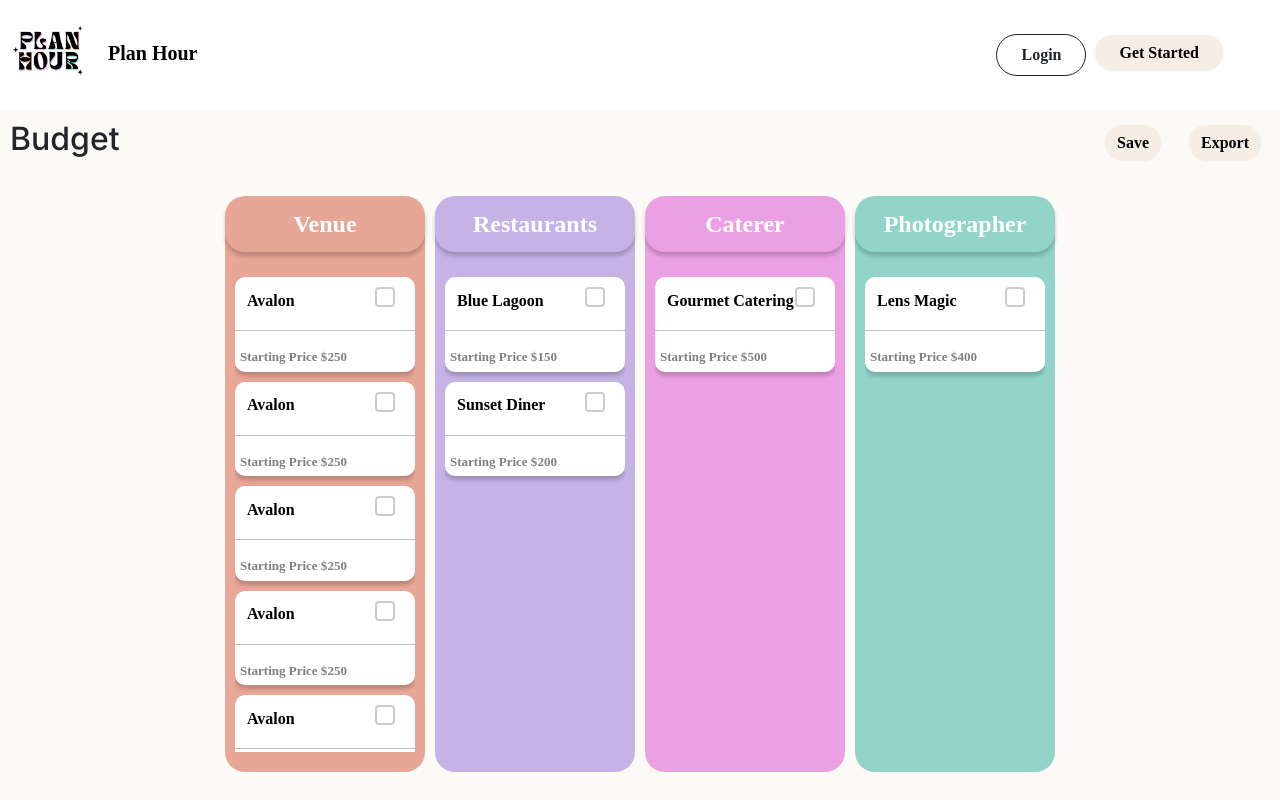
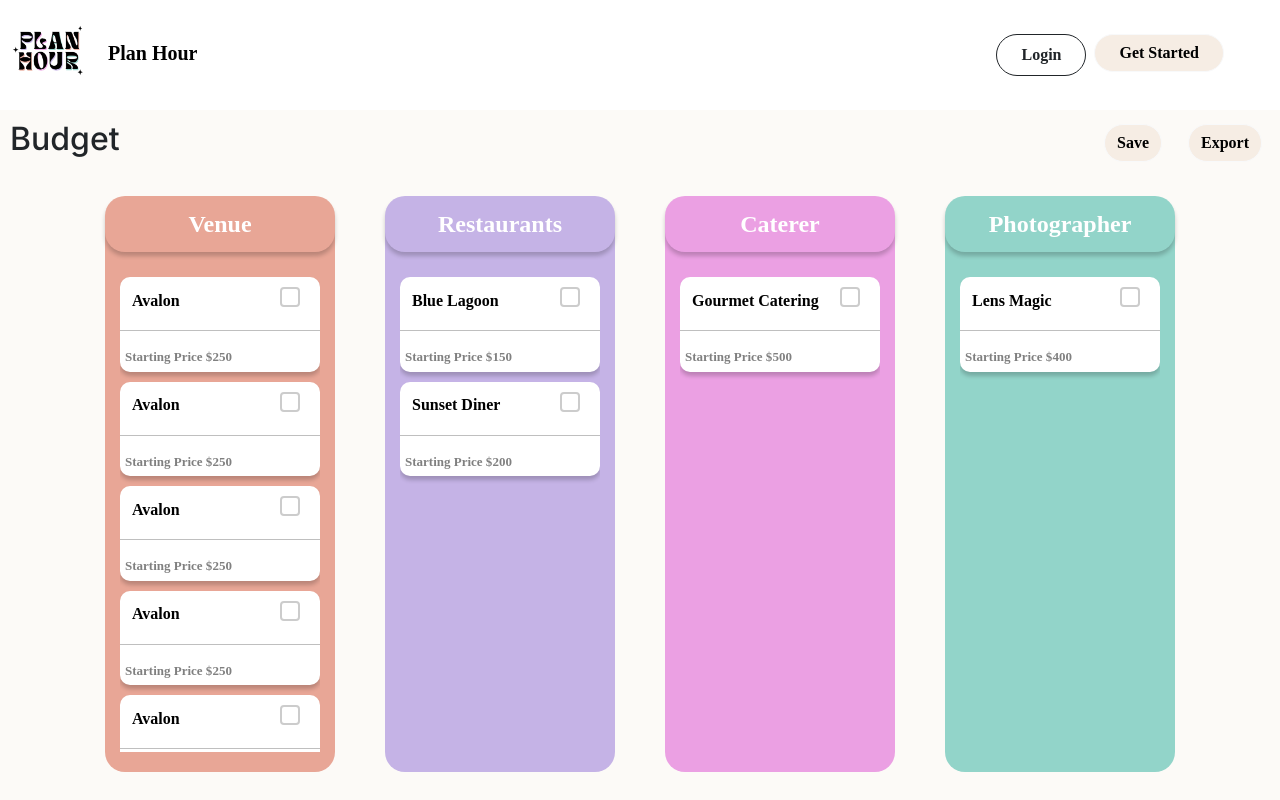
Before and after one commit to MatrixForge/PlanHour, a Next.js app in the folder front-end/: page /BudgetPage in a window 1280 px wide. Shown: the top 800 px of the page. Built offline with nearby package versions, Linux system fonts and the light colour scheme.

Commit message:
fix: css of budget page updated

```diff
--- a/front-end/app/BudgetPage/page.tsx
+++ b/front-end/app/BudgetPage/page.tsx
@@ -1,75 +1,82 @@
 "use client";
-import React from 'react';
-import CustomNavbar from '../components/NavBar';
-import Footer from '../components/footer';
-import VenueBoard from '../components/venueBoard';
-import styles from '../../styles/custom-colors.module.css';
-import styles1 from '../../styles/budgePage.module.css';
-import Link from 'next/link';
-import 'bootstrap/dist/css/bootstrap.min.css';
+import React from "react";
+import CustomNavbar from "../components/NavBar";
+import Footer from "../components/footer";
+import VenueBoard from "../components/venueBoard";
+import styles from "../../styles/custom-colors.module.css";
+import styles1 from "../../styles/budgePage.module.css";
+import Link from "next/link";
+import "bootstrap/dist/css/bootstrap.min.css";
 
 const BudgetPage = () => {
   const budgetData = {
     venue: [
-      { name: 'Avalon', price: 250 },
-      { name: 'Avalon', price: 250 },
-      { name: 'Avalon', price: 250 },
-      { name: 'Avalon', price: 250 },
-      { name: 'Avalon', price: 250 },
-      { name: 'Avalon', price: 250 },
-      { name: 'Rose Garden', price: 300 }
+      { name: "Avalon", price: 250 },
+      { name: "Avalon", price: 250 },
+      { name: "Avalon", price: 250 },
+      { name: "Avalon", price: 250 },
+      { name: "Avalon", price: 250 },
+      { name: "Avalon", price: 250 },
+      { name: "Rose Garden", price: 300 },
     ],
     restaurants: [
-      { name: 'Blue Lagoon', price: 150 },
-      { name: 'Sunset Diner', price: 200 }
+      { name: "Blue Lagoon", price: 150 },
+      { name: "Sunset Diner", price: 200 },
     ],
-    caterer: [
-      { name: 'Gourmet Catering', price: 500 }
-    ],
-    photographer: [
-      { name: 'Lens Magic', price: 400 }
-    ],
-    decor: [
-    ]
+    caterer: [{ name: "Gourmet Catering", price: 500 }],
+    photographer: [{ name: "Lens Magic", price: 400 }],
+    decor: [{ name: "Rose Garden", price: 300 }],
   };
 
   const getClassName = (key) => {
     switch (key) {
-      case 'venue':
+      case "venue":
         return styles.customOrange;
-      case 'restaurants':
+      case "restaurants":
         return styles.customPurple;
-      case 'decor':
+      case "decor":
         return styles.customPink;
-      case 'caterer':
+      case "caterer":
         return styles.customPink;
-      case 'photographer':
+      case "photographer":
         return styles.customGreen;
       default:
-        return '';
+        return "";
     }
   };
 
   return (
     <div>
       <CustomNavbar />
-        <div className={`${styles1.body}`}>
+      <div className={styles1.body}>
         <div className={styles1.budgetRow}>
           <div className={styles1.budgetTitle}>
             <h2>Budget</h2>
           </div>
           <div className={styles1.budgetButtons}>
             <div>
-                    <Link className={`btn btn-light mx-2 rounded-pill ${styles.customBrown} ${styles1.fontCustom}`} href="/">Save</Link>
+              <Link
+                className={`btn btn-light mx-2 rounded-pill ${styles.customBrown} ${styles1.fontCustom}`}
+                href="/"
+              >
+                Save
+              </Link>
             </div>
             <div>
-                    <Link className={`btn btn-light mx-2 rounded-pill ${styles.customBrown} ${styles1.fontCustom}`} href="/">Export</Link>
+              <Link
+                className={`btn btn-light mx-2 rounded-pill ${styles.customBrown} ${styles1.fontCustom}`}
+                href="/"
+              >
+                Export
+              </Link>
             </div>
           </div>
         </div>
 
         <div className={`d-flex justify-content-center`}>
-                <div className={`d-flex flex-row justify-content-center ${styles1.boardsContainer}`}>
+          <div
+            className={`d-flex flex-row justify-content-center ${styles1.boardsContainer}`}
+          >
             {Object.keys(budgetData).map((key) => (
               <VenueBoard
                 key={key}
@@ -81,7 +88,6 @@ const BudgetPage = () => {
           </div>
         </div>
       </div>
-
       <Footer />
     </div>
   );
--- a/front-end/styles/budgePage.module.css
+++ b/front-end/styles/budgePage.module.css
@@ -1,6 +1,7 @@
-.body{
+.body {
   background-color: rgba(246, 237, 228, 0.3);
 }
+
 .budgetRow {
   display: flex;
   align-items: center;
@@ -19,7 +20,7 @@
 }
 
 .fontCustom {
-    font-family: 'Montserrat';
+  font-family: "Montserrat";
   font-weight: 600;
 }
 
@@ -27,61 +28,19 @@
   display: flex;
   justify-content: center;
   align-items: flex-start;
-    flex-wrap: wrap; /* Allows wrapping for smaller screens */
+  flex-wrap: wrap;
   width: 100%;
   padding: 20px 0;
 }
 
-.container {
-    min-width: 200px; /* Set a minimum width */
-    flex-grow: 1; /* Allow the container to grow */
-    max-width: 200px; /* Set a maximum width */
-    min-height: 500px;
-    border-radius: 20px;
-    margin: 0 5px;
+@media (min-width: 768px) {
+  .boardsContainer {
+    gap: 20px; /* Increase the gap between boards */
+  }
 }
 
-.cardHeader {
-    font-size: x-large;
-    display: flex;
-    justify-content: center;
-    align-items: center;
-    width: 100%;
-    padding: 10px 0;
-    color: #fff;
-    border-radius: 20px;
-    box-shadow: 0px 4px 4px rgba(0, 0, 0, 0.2);
+@media (min-width: 1024px) {
+  .boardsContainer {
+    gap: 20px; /* Further increase the gap for larger screens */
   }
-
-.cardContainer {
-    display: flex;
-    flex-direction: column;
-    align-items: center;
-    padding-top: 20px;
-    padding-bottom: 20px;
 }
-
-.customBrown {
-    background-color: #F6EDE4;
-    color: black;
-}
-
-.customPink {
-    background-color: #EBA0E3;
-    color: black;
-}
-
-.customGreen {
-    background-color: #92D4C9;
-    color: black;
-}
-
-.customOrange {
-    background-color: #E8A696;
-    color: black;
-}
-
-.customPurple {
-    background-color: #C5B3E6;
-    color: black;
-}
--- a/front-end/styles/venueBoard.module.css
+++ b/front-end/styles/venueBoard.module.css
@@ -1,40 +1,25 @@
-.customBrown {
-  background-color: #F6EDE4;
-  color: black;
-}
-
-.customPink {
-  background-color: #EBA0E3;
-  color: black;
-}
-
-.customGreen {
-  background-color: #92D4C9;
-  color: black;
-}
-
-.customOrange {
-  background-color: #E8A696;
-  color: black;
-}
-
-.customPurple {
-  background-color: #C5B3E6;
-  color: black;
-}
-
 .fontCustom {
-  font-family: 'Montserrat';
+  font-family: "Montserrat";
   font-weight: 600;
 }
 
 .container {
-  width: 200px;
+  width: 230px;
   border-radius: 20px;
-  margin-left: 5px;
-  margin-right: 5px;
-  margin-bottom: 20px;
+  margin: 0 5px 20px 5px; /* Set default margins */
   padding-bottom: 20px;
+}
+
+@media (min-width: 768px) {
+  .container {
+    margin: 0 10px 20px 10px; /* Increase margins for larger screens */
+  }
+}
+
+@media (min-width: 1024px) {
+  .container {
+    margin: 0 15px 20px 15px; /* Further increase margins for even larger screens */
+  }
 }
 
 .cardHeader {
@@ -42,8 +27,8 @@
   display: flex;
   justify-content: center;
   align-items: center;
-  width: 200px;
-  padding: 10px 0px;
+  width: 230px;
+  padding: 10px 0;
   color: #fff;
   border-radius: 20px;
   box-shadow: 0px 4px 4px rgba(0, 0, 0, 0.2);
--- a/front-end/styles/venueCard.module.css
+++ b/front-end/styles/venueCard.module.css
@@ -1,24 +1,23 @@
 .fontCustom {
-    font-family: 'Montserrat';
-    font-weight:600;
+  font-family: "Montserrat";
+  font-weight: 600;
 }
 
-  .card{
+.card {
   margin-top: 5px;
   margin-bottom: 5px;
-    width: 180px;
+  width: 200px;
   height: fit-content;
   background-color: white;
   border-radius: 10px;
   box-shadow: 0px 4px 4px rgba(0, 0, 0, 0.2);
-
 }
 
-  .topText{
+.topText {
   padding-top: 10px;
 }
 
-  .priceText{
+.priceText {
   padding-left: 5px;
   padding-bottom: 5px;
   font-size: small;
@@ -42,7 +41,7 @@
 }
 
 .checkbox:checked::after {
-    content: ''; /* Empty content for pseudo-element */
+  content: ""; /* Empty content for pseudo-element */
   position: absolute; /* Position relative to checkbox */
   top: 40%; /* Center vertically */
   left: 50%; /* Center horizontally */
@@ -51,5 +50,4 @@
   height: 15px; /* Adjust size of the checkmark */
   border: solid #888; /* Gray border for checkmark */
   border-width: 0 3px 3px 0; /* Diagonal lines for checkmark */
-
 }
```
Also changed, not shown: front-end/app/components/venueBoard.tsx (+10 -7 lines). Lines whose indentation alone changed are shown as unchanged.
